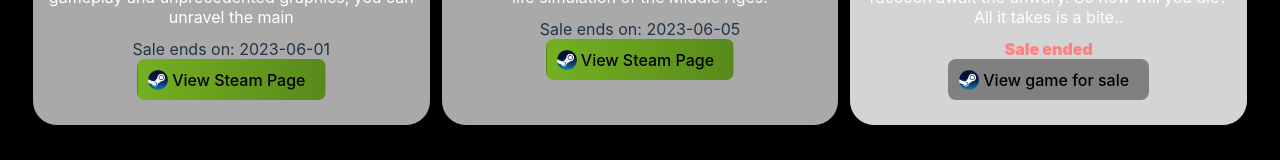
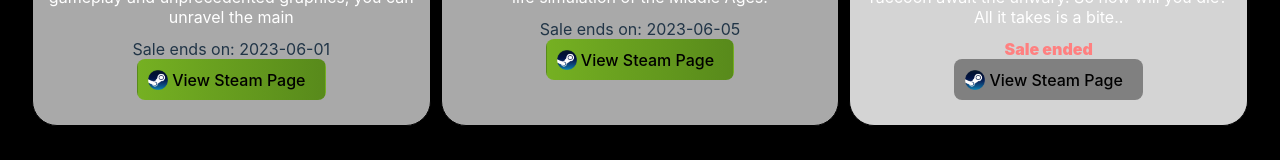
Before and after one commit to nde95/steam-sales, a React (Vite) app: page / in a window 1280 px wide. Shown: the part 572-732 px from the top of the page. Built offline with nearby package versions, Linux system fonts and the light colour scheme.

Commit message:
buttons don't need new text

```diff
--- a/src/components/expired-steam-button/expired-steam-button.component.jsx
+++ b/src/components/expired-steam-button/expired-steam-button.component.jsx
@@ -8,7 +8,7 @@ const ExpiredSteamButton = ({ steamPageLink }) => {
     return(
         <div className="expired-steam-btn-container">
             <button className="expired-steam-btn" onClick={redirectToSteamPage} >
-                <span className="expired-steam-btn-text">View game for sale</span>
+                <span className="expired-steam-btn-text">View Steam Page</span>
                 <span className="expired-steam-btn-icon"></span>
             </button>
         </div>
```
